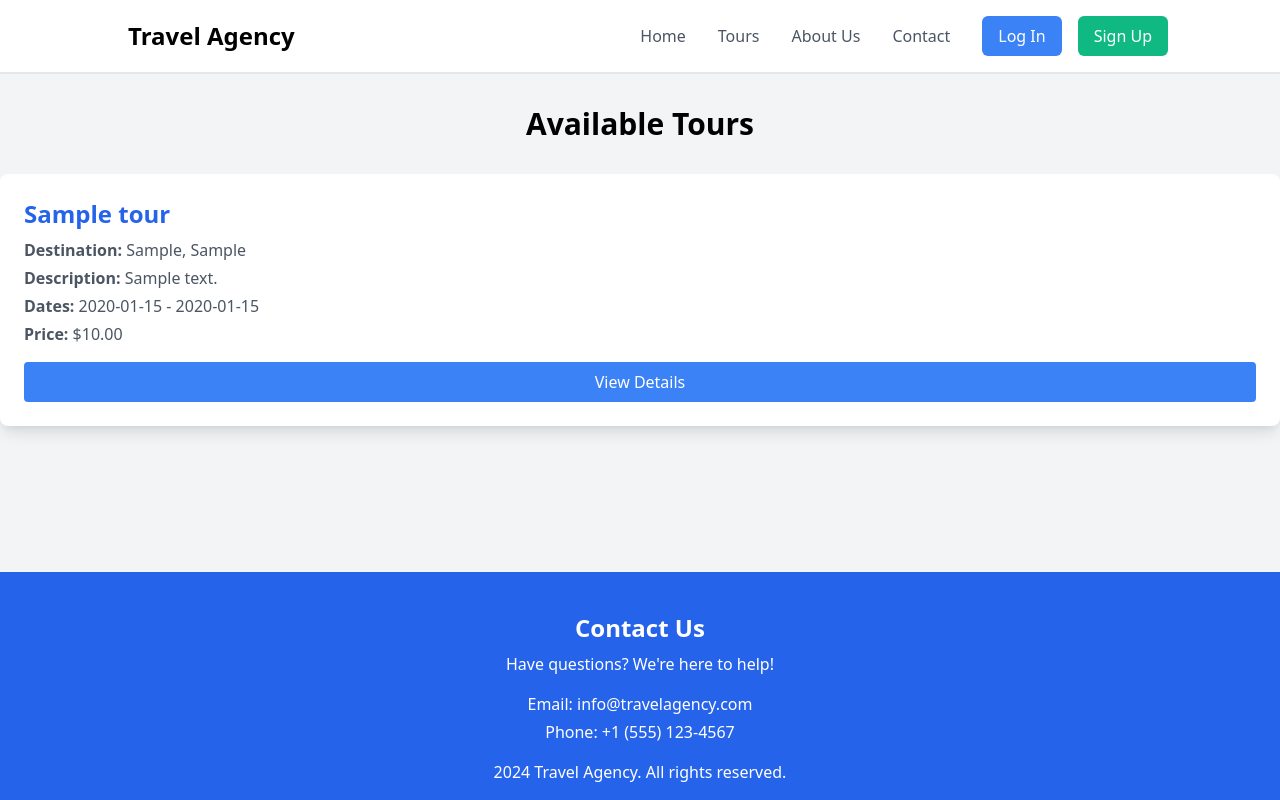
After one commit to anyduene/tour_agency, a Django app: page /tours/ in a window 1280 px wide. The commit adds this page. Run offline with Django 5.2, Linux system fonts and the light colour scheme; tables that the repository leaves empty hold one stand-in row (values such as "Sample post").

Commit message:
Added most of the models and Tours page

```diff
--- a/api/models.py
+++ b/api/models.py
@@ -1,4 +1,7 @@
 from django.db import models
+from django.contrib.auth import get_user_model
+
+User = get_user_model()
 
 class Hotel(models.Model):
     name = models.CharField(max_length=255)
@@ -14,3 +17,75 @@ class Hotel(models.Model):
 
     def __str__(self):
         return self.name
+
+class HotelBooking(models.Model):
+    check_in_date = models.DateField()
+    check_out_date = models.DateField()
+    hotel = models.ForeignKey(Hotel, on_delete=models.CASCADE)
+
+    class Meta:
+        db_table = 'HotelBooking'
+
+    def __str__(self):
+        return f"Booking for {self.hotel.name} from {self.check_in_date} to {self.check_out_date}"
+
+
+class Transport(models.Model):
+    type = models.CharField(max_length=255)
+
+    class Meta:
+        db_table = 'Transport'
+
+    def __str__(self):
+        return self.type
+
+
+class TransportBooking(models.Model):
+    arrival_date = models.DateField()
+    place = models.CharField(max_length=255, null=True, blank=True)
+    departure_point = models.CharField(max_length=255)
+    departure_date = models.DateField()
+    transport = models.ForeignKey(Transport, on_delete=models.CASCADE)
+
+    class Meta:
+        db_table = 'TransportBooking'
+
+    def __str__(self):
+        return f"Transport Booking {self.transport.type} from {self.departure_point} on {self.departure_date}"
+
+
+class Tour(models.Model):
+    destination_city = models.CharField(max_length=255)
+    description = models.TextField()
+    name = models.CharField(max_length=255)
+    destination_country = models.CharField(max_length=255)
+    start_date = models.DateField()
+    end_date = models.DateField()
+    price = models.DecimalField(max_digits=10, decimal_places=2)
+    tourist_count = models.IntegerField()
+    image_url = models.URLField(null=True, blank=True)
+    hotel_booking = models.ForeignKey(HotelBooking, null=True, blank=True, on_delete=models.SET_NULL)
+    transport_booking = models.ForeignKey(TransportBooking, null=True, blank=True, on_delete=models.SET_NULL)
+
+    class Meta:
+        db_table = 'Tour'
+
+    def __str__(self):
+        return f"Tour: {self.name} to {self.destination_city}, {self.destination_country}"
+
+
+class Booking(models.Model):
+    STATUS_CHOICES = [
+        ('Confirmed', 'Confirmed'),
+        ('Pending', 'Pending'),
+        ('Cancelled', 'Cancelled'),
+    ]
+    tour = models.ForeignKey(Tour, on_delete=models.CASCADE)
+    client = models.ForeignKey(User, on_delete=models.CASCADE)
+    status = models.CharField(max_length=20, choices=STATUS_CHOICES, default='Pending')
+
+    class Meta:
+        db_table = 'Booking'
+
+    def __str__(self):
+        return f"Booking for {self.client} on {self.tour.name} - {self.status}"
--- /dev/null
+++ b/api/serializers/tour_serializer.py
@@ -0,0 +1,8 @@
+from rest_framework import serializers
+from api.models import Tour
+
+
+class TourSerializer(serializers.ModelSerializer):
+    class Meta:
+        model = Tour
+        fields = '__all__'
--- /dev/null
+++ b/api/services/tour_service.py
@@ -0,0 +1,29 @@
+from ..models import Tour
+from ..repositories.repository import Repository
+from ..serializers.tour_serializer import TourSerializer
+
+
+class TourService:
+    rep = Repository(Tour)
+
+    @staticmethod
+    def create_tour(data):
+        return TourService.rep.create(**data)
+
+    @staticmethod
+    def get_all_tours():
+        tours = TourService.rep.all()
+        serializer = TourSerializer(tours, many=True)
+        return serializer.data
+
+    @staticmethod
+    def get_tour_by_id(tour_id):
+        return TourService.rep.get(tour_id)
+
+    @staticmethod
+    def delete_tour(tour_id):
+        tour = TourService.rep.get(tour_id)
+        if tour:
+            TourService.rep.delete(tour)
+            return True
+        return False
--- a/api/views.py
+++ b/api/views/hotel_views.py
@@ -1,14 +1,13 @@
 from django.contrib.admin.views.decorators import staff_member_required
 from django.shortcuts import render, redirect
 from rest_framework.decorators import api_view
-from rest_framework.response import Response
 
-from .services.hotel_service import HotelService
+from api.services.hotel_service import HotelService
 
 @api_view(['GET'])
 def hotel_list(request):
     hotels = HotelService.get_all_hotels()
-    return render(request, 'hotel_list.html', {'entities': hotels, 'entity_name': 'Hotels'})
+    return render(request, 'hotel_list.html', {'entities': hotels})
 
 def hotel_detail(request, hotel_id):
     hotel = HotelService.get_hotel_by_id(hotel_id)
--- /dev/null
+++ b/api/views/tour_views.py
@@ -0,0 +1,34 @@
+from django.contrib.admin.views.decorators import staff_member_required
+from django.shortcuts import render, redirect
+from rest_framework.decorators import api_view
+
+from api.services.tour_service import TourService
+
+@api_view(['GET'])
+def tour_list(request):
+    tours = TourService.get_all_tours()
+    return render(request, 'tour_list.html', {'entities': tours})
+
+@api_view(['GET'])
+def tour_detail(request, tour_id):
+    tour = TourService.get_tour_by_id(tour_id)
+    return render(request, 'tour_detail.html', {'tour': tour})
+
+# @staff_member_required
+# def add_tour(request):
+#     if request.method == 'POST':
+#         data = {
+#
+#         }
+#         TourService.create_tour(data)
+#         return redirect('tour-list')
+#     return render(request, 'add_tour.html')
+
+# @staff_member_required
+# def delete_entity(request, id):
+#     if request.method == 'POST':
+#         success = TourService.delete_tour(id)
+#         if success:
+#             return redirect('tour-list')
+#         else:
+#             return render(request, 'error.html', {'message': 'Hotel not found'})
--- /dev/null
+++ b/templates/base.html
@@ -0,0 +1,21 @@
+<!DOCTYPE html>
+<html lang="en">
+<head>
+    <meta charset="UTF-8">
+    <meta name="viewport" content="width=device-width, initial-scale=1.0">
+    <title>{% block title %}Travel Agency{% endblock %}</title>
+    <link href="https://cdn.jsdelivr.net/npm/tailwindcss@2.2.19/dist/tailwind.min.css" rel="stylesheet">
+</head>
+<body class="bg-gray-100 flex flex-col min-h-screen">
+
+    {% include 'navbar.html' %}
+
+    <main class="flex-grow">
+        {% block content %}
+        {% endblock %}
+    </main>
+
+    {% include 'footer.html' %}
+
+</body>
+</html>
--- /dev/null
+++ b/templates/footer.html
@@ -0,0 +1,9 @@
+<footer class="bg-blue-600 text-white pt-10">
+    <div class="max-w-7xl mx-auto text-center">
+        <h2 class="text-2xl font-bold">Contact Us</h2>
+        <p class="mt-2">Have questions? We're here to help!</p>
+        <p class="mt-4">Email: info@travelagency.com</p>
+        <p class="mt-1">Phone: +1 (555) 123-4567</p>
+        <p class="py-4">2024 Travel Agency. All rights reserved.</p>
+    </div>
+</footer>
--- a/templates/hotel_list.html
+++ b/templates/hotel_list.html
@@ -6,7 +6,7 @@
     <title>List of {{ entity_name }}</title>
 </head>
 <body>
-    <h1>List of {{ entity_name }}</h1>
+    <h1>List of Hotels</h1>
     <ul>
         {% for entity in entities %}
         <li>
--- /dev/null
+++ b/templates/navbar.html
@@ -0,0 +1,19 @@
+<nav class="bg-white shadow px-28 border-b-2 border-grey-200">
+    <div class="mx-auto pl-4 py-4 flex justify-between items-center">
+        <div class="text-2xl font-bold">Travel Agency</div>
+        <div class="flex items-center">
+            <a href="/home/" class="text-gray-600 hover:text-blue-500 px-4">Home</a>
+            <a href="/tours/" class="text-gray-600 hover:text-blue-500 px-4">Tours</a>
+            <a href="#" class="text-gray-600 hover:text-blue-500 px-4">About Us</a>
+            <a href="#" class="text-gray-600 hover:text-blue-500 px-4">Contact</a>
+
+            {% if user.is_authenticated %}
+                <a href="/profile/" class="bg-blue-500 text-white px-4 py-2 rounded-md hover:bg-blue-600 ml-4">Profile</a>
+                <a href="/dj-rest-auth/logout/" class="bg-red-500 text-white px-4 py-2 rounded-md hover:bg-red-600 ml-4">Log Out</a>
+            {% else %}
+                <a href="/dj-rest-auth/login/" class="bg-blue-500 text-white px-4 py-2 rounded-md hover:bg-blue-600 ml-4">Log In</a>
+                <a href="/dj-rest-auth/registration/" class="bg-green-500 text-white px-4 py-2 rounded-md hover:bg-green-600 ml-4">Sign Up</a>
+            {% endif %}
+        </div>
+    </div>
+</nav>
--- /dev/null
+++ b/templates/tour_list.html
@@ -0,0 +1,33 @@
+{% extends 'base.html' %}
+
+{% block title %}Home Page{% endblock %}
+
+{% block content %}
+
+<div class="bg-gray-100">
+
+    <div class="container mx-auto py-8">
+        <h1 class="text-3xl font-bold text-center mb-8">Available Tours</h1>
+
+        <div class="flex flex-col gap-6">
+            {% for tour in entities %}
+                <div class="bg-white rounded-lg shadow-lg p-6">
+                    <h2 class="text-2xl font-semibold text-blue-600 mb-2">{{ tour.name }}</h2>
+                    <p class="text-gray-600 mb-1"><strong>Destination:</strong> {{ tour.destination_city }}, {{ tour.destination_country }}</p>
+                    <p class="text-gray-600 mb-1"><strong>Description:</strong> {{ tour.description }}</p>
+                    <p class="text-gray-600 mb-1"><strong>Dates:</strong> {{ tour.start_date }} - {{ tour.end_date }}</p>
+                    <p class="text-gray-600 mb-1"><strong>Price:</strong> ${{ tour.price }}</p>
+
+                     <a href="{% url 'tour-detail' tour.id %}" class="block mt-4 text-center bg-blue-500 text-white py-2 px-4 rounded hover:bg-blue-600">
+                     View Details
+                     </a>
+                </div>
+            {% empty %}
+                <p class="text-center text-gray-500">No tours available at the moment.</p>
+            {% endfor %}
+        </div>
+    </div>
+
+</div>
+
+{% endblock %}
--- a/tour_agency/urls.py
+++ b/tour_agency/urls.py
@@ -1,13 +1,19 @@
 from django.contrib import admin
 from django.urls import path, include
 
-from api.views import hotel_list, add_hotel
+from api.views.home_view import home
+from api.views.hotel_views import hotel_list, add_hotel
+from api.views.tour_views import tour_list, tour_detail
 
 urlpatterns = [
     path('admin/', admin.site.urls),
     path('dj-rest-auth/', include('dj_rest_auth.urls')),
     path('dj-rest-auth/registration/', include('dj_rest_auth.registration.urls')),
 
+    path('home/', home, name='home'),
     path('hotels/', hotel_list, name='hotel-list'),
     path('add_hotel/', add_hotel, name='add-hotel'),
+
+    path('tours/', tour_list, name='tour-list'),
+    path('tours/<int:tour_id>/', tour_detail, name='tour-detail'),
 ]
```
Also changed, not shown: api/views/home_view.py (added, +7 -0 lines), templates/index.html (added, +67 -0 lines), api/migrations/0002_transport_hotelbooking_tour_booking_transportbooking_and_more.py (added), api/migrations/0003_tour_image_url.py (added), api/views/__init__.py (added).
